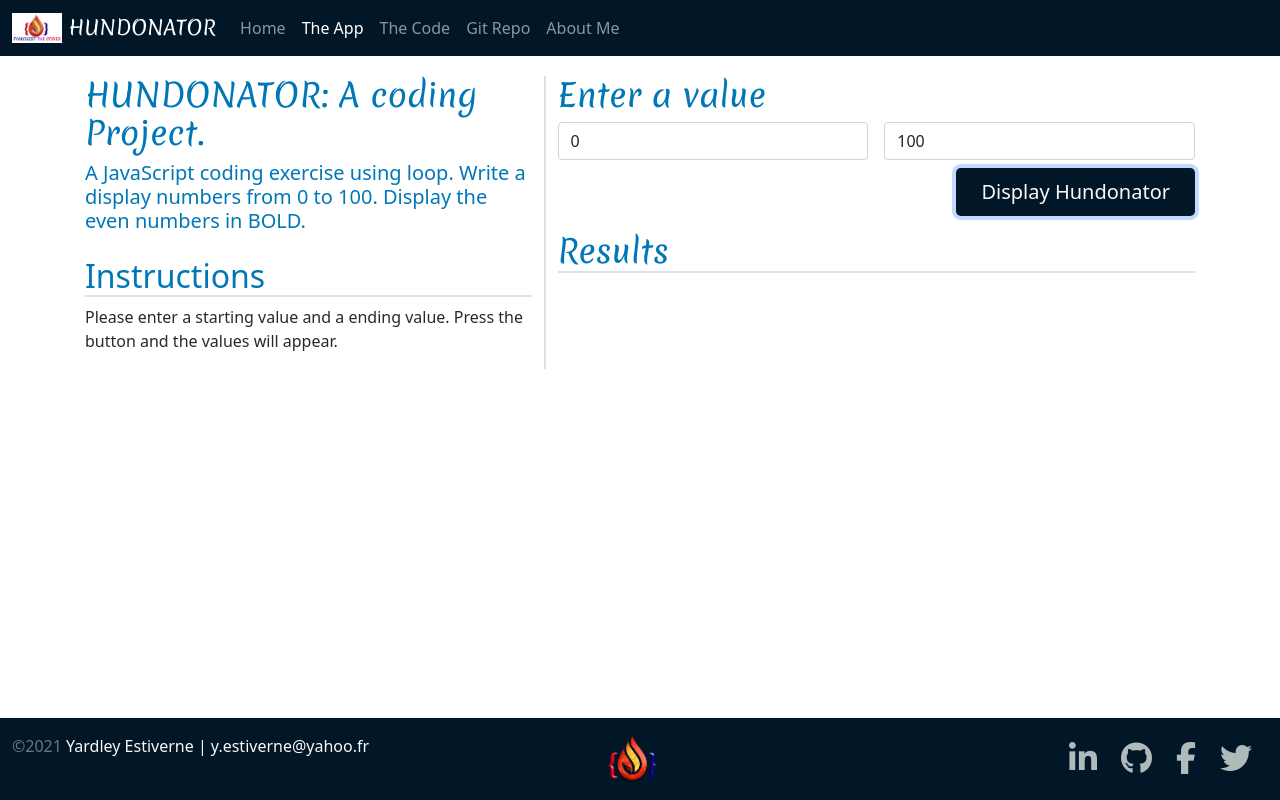
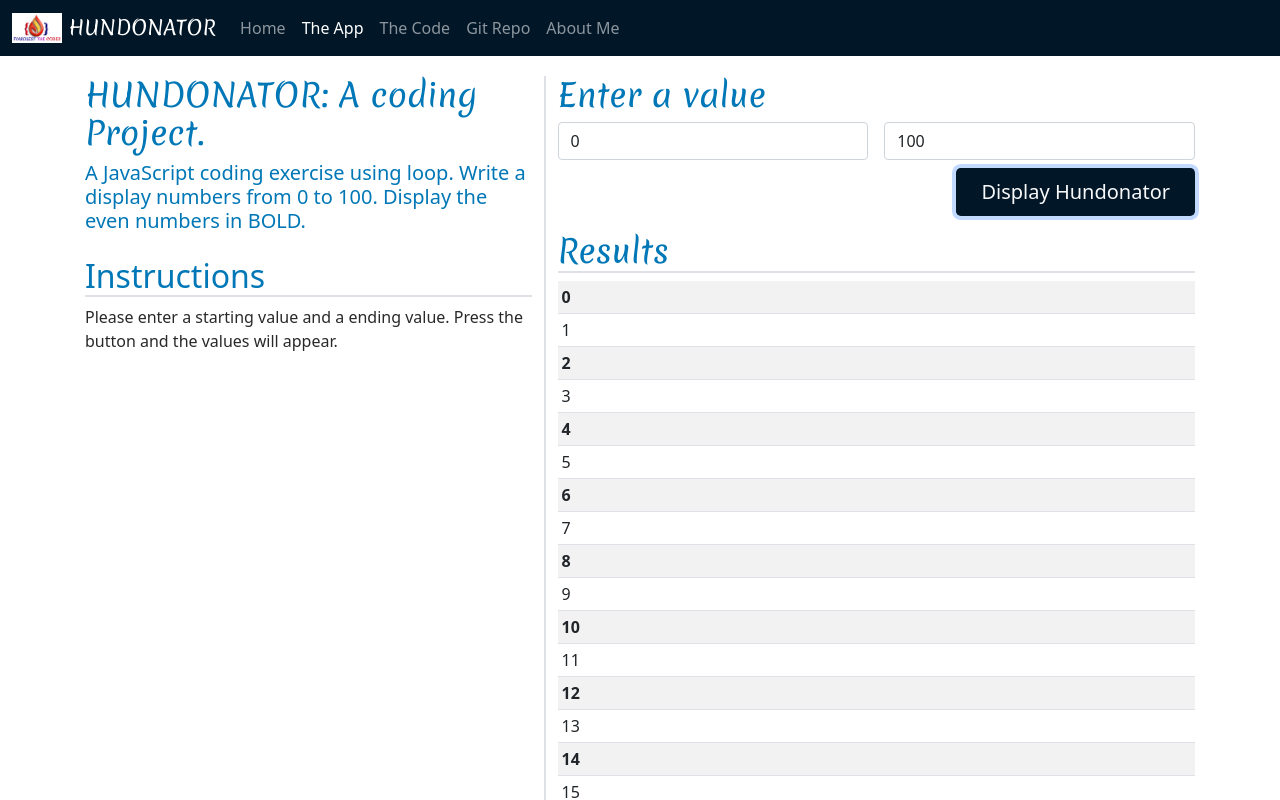
Before and after one commit to fyardlest1/Hundo, a plain HTML site: page app.html in a window 1280 px wide. Both pictures are taken after a click on the button "Display Hundonator". Shown: the top 800 px of the page. Drawn offline with nearby package versions, Linux system fonts and the light colour scheme; a web font is replaced by a local one.

Commit message:
Hndo App ready

```diff
--- a/app.html
+++ b/app.html
@@ -85,9 +85,9 @@
                            </div>
                            <div class="col-12">
                                <button class="d-block mx-auto btn text-light btnCustom btn-lg px-4 me-md-0"
-                                type='button' id='btnSubmit' name='btnSubmit'>
-                                Display Hundonator
-                            </button>
+                                    type='button' id='btnSubmit' name='btnSubmit'>
+                                    Display Hundonator
+                                </button>
                            </div>
                        </form>
                        <h2 class='logoFont mt-3 border-2 border-bottom'>Results</h2>
@@ -156,6 +156,9 @@
     </script>
     <!-- External JS -->
     <script src="/js/site.js"></script>
+    <script>
+        document.getElementById('btnSubmit').addEventListener('click', getValues);
+    </script>
 </body>
 
 </html>
--- a/css/site.css
+++ b/css/site.css
@@ -57,6 +57,10 @@ h1, h2, h3, h4, h5, h6 {
     background-color: var(--secondary-color);
 }
 
+.even {
+    font-weight: bold;
+}
+
 code[class="language-"],
 pre[class="language-"]  {
     white-space: pre-wrap;
--- a/js/site.js
+++ b/js/site.js
@@ -1,18 +1,60 @@
-
 // Get the value from the interface.
 // Start or Controller function or Entry point.
 const getValues = () => {
-    ///
+
+    // get value from page.
+    let startValue = document.getElementById('startValue').value;
+    let endValue = document.getElementById('endValue').value;
+
+    // we need to validate the input before
+    // parse the input value into integer value
+    startValue = parseInt(startValue);
+    endValue = parseInt(endValue);
+
+    if (Number.isInteger(startValue) && Number.isInteger(endValue)) {
+        // we call generatenumbers
+        let numbers = generateNumbers(startValue, endValue)
+        // we call displayNumbers
+        displayNumbers(numbers)
+
+    } else {
+        alert('Please enter valid integers')
+    }
+
 }
 
 // Generate numbers from the start value to the end value.
 // Our logic function(s)
-const generatenumbers = (start, end) => {
-    //
+const generateNumbers = (startNum, endNum) => {
+    let numbers = [];
+
+    // we want to get all numbers from start to end
+    for (let i = startNum; i <= endNum; i++) {
+        // this will execute in a loop until i = endNum
+        numbers.push(i)
+    }
+
+    return numbers;
 }
 
 // Display the even numbers in bold.
 // Display or view functions
-const displayNumbers = () => {
-    //
+const displayNumbers = (numbers) => {
+    let templateRows = "";
+    for (let index = 0; index < numbers.length; index++) {
+
+        let className = 'even'
+        let number = numbers[index];
+
+        if (number % 2 === 0) {
+            // templateRows += `<tr><td><strong>${number}</strong></td></tr>`
+            className = 'even'
+        } else {
+            // templateRows += `<tr><td>${number}</td></tr>`
+            className = 'odd'
+        }
+        templateRows += `<tr><td class="${className}">${number}</td></tr>`
+    }
+
+    document.getElementById('results').innerHTML = templateRows;
 }
```
